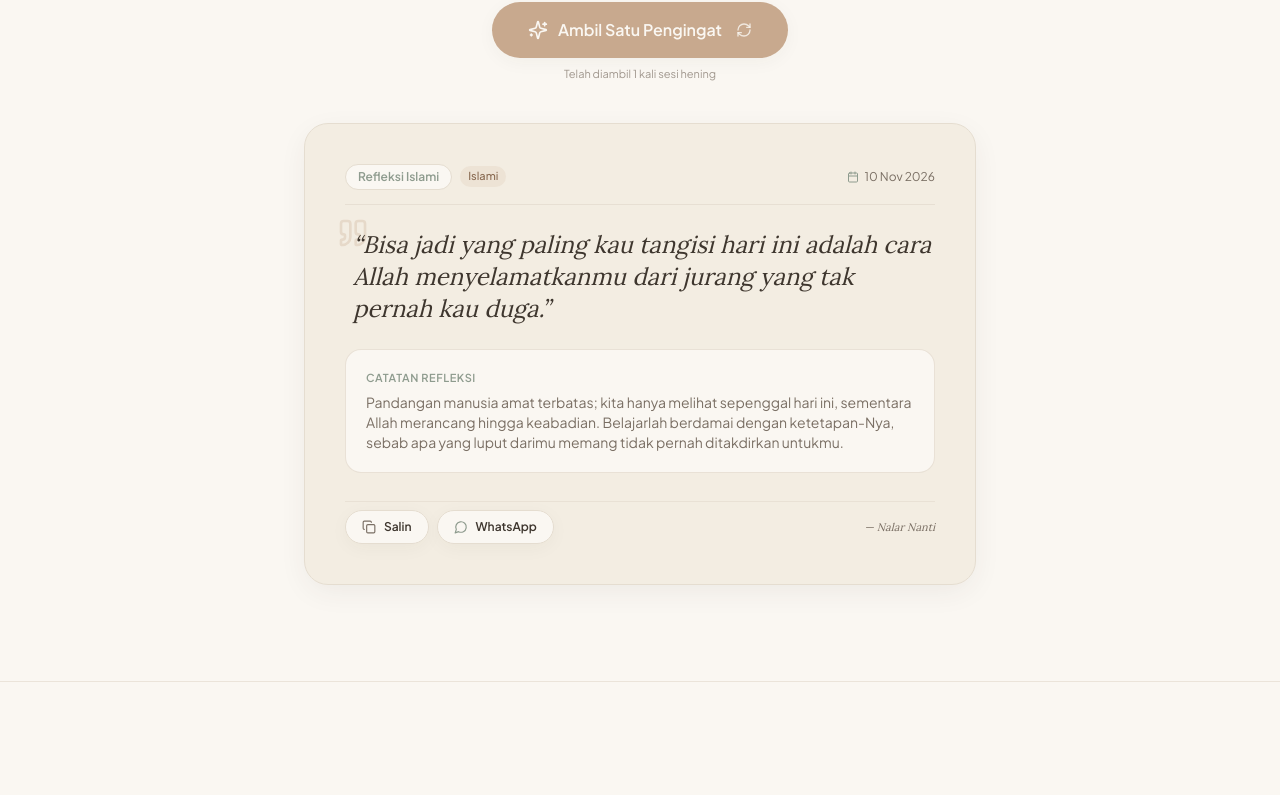
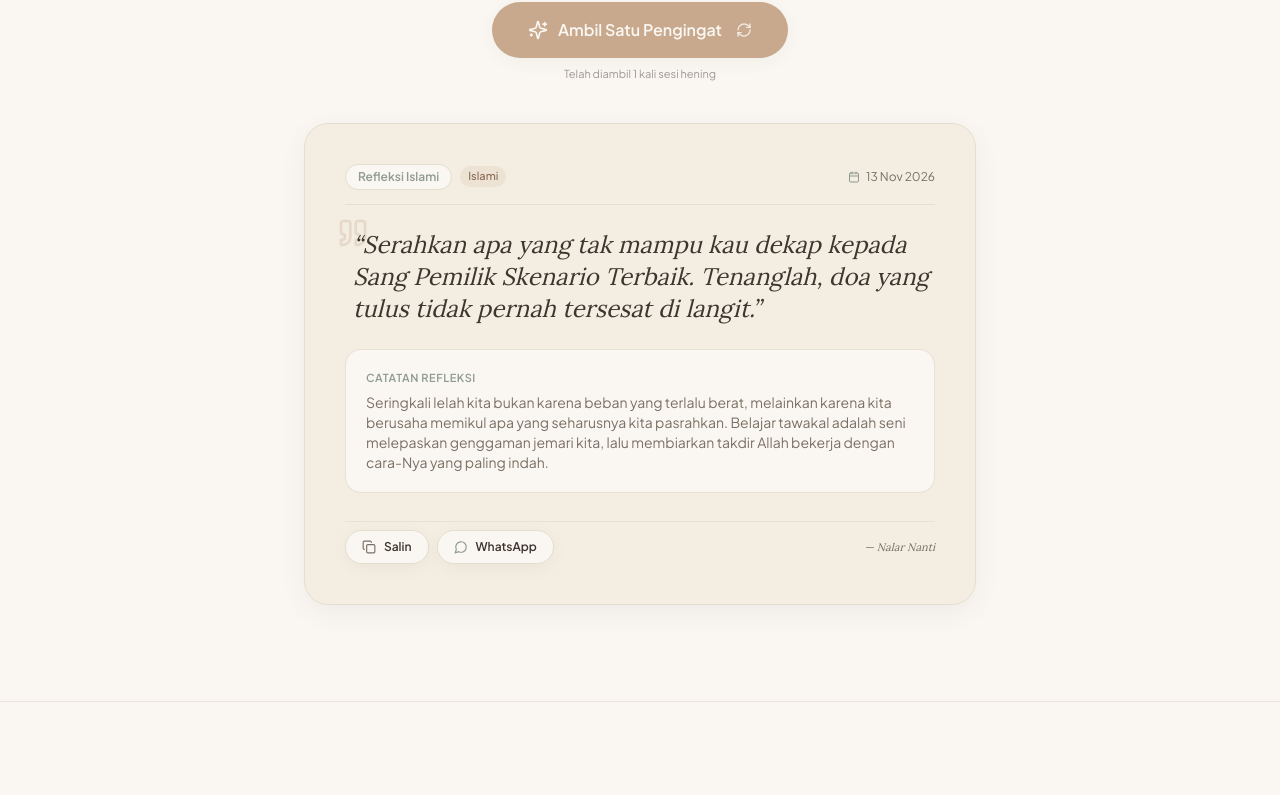
Before and after one commit to amascar23/nalar-nanti-web, a Next.js app: page / in a window 1280 px wide. Shown: the part 1494-2289 px from the top of the page. Built offline with nearby package versions, Linux system fonts and the light colour scheme.

Commit message:
fix: perbaiki hydration mismatch pada RandomQuoteGenerator dan format tanggal

```diff
--- a/src/components/HeroSection.tsx
+++ b/src/components/HeroSection.tsx
@@ -2,6 +2,7 @@
 
 import React, { useState } from "react";
 import { QUOTES_DATA, QuoteItem } from "@/data/quotes";
+import { formatIndonesianDate } from "@/lib/utils";
 import {
   Sparkles,
   Copy,
@@ -46,16 +47,7 @@ export default function HeroSection() {
   };
 
   const formatDate = (dateString: string) => {
-    try {
-      const options: Intl.DateTimeFormatOptions = {
-        day: "numeric",
-        month: "long",
-        year: "numeric",
-      };
-      return new Date(dateString).toLocaleDateString("id-ID", options);
-    } catch {
-      return dateString;
-    }
+    return formatIndonesianDate(dateString);
   };
 
   return (
--- a/src/components/QuoteSection.tsx
+++ b/src/components/QuoteSection.tsx
@@ -2,6 +2,7 @@
 
 import React, { useState, useEffect } from "react";
 import { QUOTES_DATA, QuoteItem, QuoteCategory } from "@/data/quotes";
+import { formatIndonesianDate } from "@/lib/utils";
 import {
   Quote,
   Copy,
@@ -100,16 +101,7 @@ export default function QuoteSection() {
   };
 
   const formatDate = (dateString: string) => {
-    try {
-      const options: Intl.DateTimeFormatOptions = {
-        year: "numeric",
-        month: "short",
-        day: "numeric",
-      };
-      return new Date(dateString).toLocaleDateString("id-ID", options);
-    } catch {
-      return dateString;
-    }
+    return formatIndonesianDate(dateString, true);
   };
 
   return (
--- a/src/components/RandomQuoteGenerator.tsx
+++ b/src/components/RandomQuoteGenerator.tsx
@@ -2,6 +2,7 @@
 
 import React, { useState } from "react";
 import { QUOTES_DATA, QuoteItem } from "@/data/quotes";
+import { formatIndonesianDate } from "@/lib/utils";
 import {
   Sparkles,
   Copy,
@@ -14,12 +15,8 @@ import {
 } from "lucide-react";
 
 export default function RandomQuoteGenerator() {
-  // Pilih kutipan acak awal yang siap dibaca
-  const [currentQuote, setCurrentQuote] = useState<QuoteItem>(() => {
-    const initialIndex = Math.floor(Math.random() * QUOTES_DATA.length);
-    return QUOTES_DATA[initialIndex];
-  });
-
+  // Gunakan kutipan awal yang deterministik agar SSR & Client Hydration cocok 100%
+  const [currentQuote, setCurrentQuote] = useState<QuoteItem>(QUOTES_DATA[0]);
   const [isAnimating, setIsAnimating] = useState(false);
   const [isCopied, setIsCopied] = useState(false);
   const [shuffleCount, setShuffleCount] = useState(1);
@@ -57,19 +54,6 @@ export default function RandomQuoteGenerator() {
       `🌿 *Pengingat Nalar Nanti*\n\n“${currentQuote.quote}”\n\n_${currentQuote.reflection}_\n\n— https://nalarnanti.com`
     );
     window.open(`https://wa.me/?text=${text}`, "_blank", "noopener,noreferrer");
-  };
-
-  const formatDate = (dateString: string) => {
-    try {
-      const options: Intl.DateTimeFormatOptions = {
-        day: "numeric",
-        month: "short",
-        year: "numeric",
-      };
-      return new Date(dateString).toLocaleDateString("id-ID", options);
-    } catch {
-      return dateString;
-    }
   };
 
   return (
@@ -135,7 +119,7 @@ export default function RandomQuoteGenerator() {
 
               <span className="inline-flex items-center gap-1.5 text-xs text-[#7A6F64] font-sans">
                 <Calendar className="w-3 h-3 text-[#8E9B8E]" />
-                {formatDate(currentQuote.date)}
+                {formatIndonesianDate(currentQuote.date, true)}
               </span>
             </div>
 
--- /dev/null
+++ b/src/lib/utils.ts
@@ -0,0 +1,47 @@
+const MONTH_NAMES = [
+  "Januari",
+  "Februari",
+  "Maret",
+  "April",
+  "Mei",
+  "Juni",
+  "Juli",
+  "Agustus",
+  "September",
+  "Oktober",
+  "November",
+  "Desember",
+];
+
+const SHORT_MONTH_NAMES = [
+  "Jan",
+  "Feb",
+  "Mar",
+  "Apr",
+  "Mei",
+  "Jun",
+  "Jul",
+  "Agu",
+  "Sep",
+  "Okt",
+  "Nov",
+  "Des",
+];
+
+/**
+ * Format tanggal YYYY-MM-DD secara deterministik tanpa dependensi timezone/ICU.
+ * Mencegah hydration mismatch antara SSR dan Client.
+ */
+export function formatIndonesianDate(dateString: string, isShort = false): string {
+  if (!dateString) return "";
+  const parts = dateString.split("-");
+  if (parts.length === 3) {
+    const year = parts[0];
+    const monthIndex = parseInt(parts[1], 10) - 1;
+    const day = parseInt(parts[2], 10);
+    const months = isShort ? SHORT_MONTH_NAMES : MONTH_NAMES;
+    const monthName = months[monthIndex] || parts[1];
+    return `${day} ${monthName} ${year}`;
+  }
+  return dateString;
+}
```
